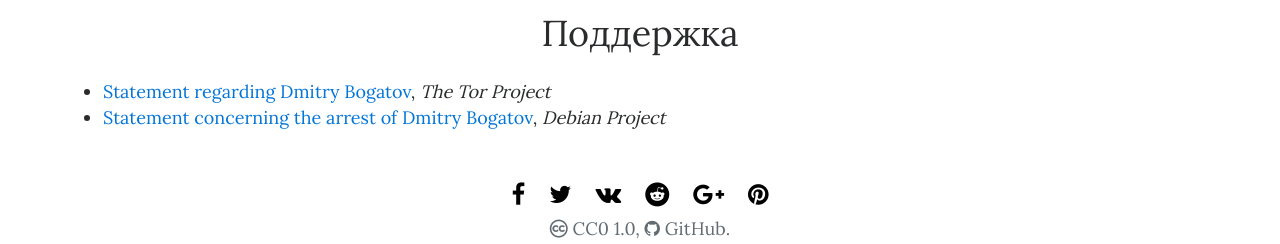
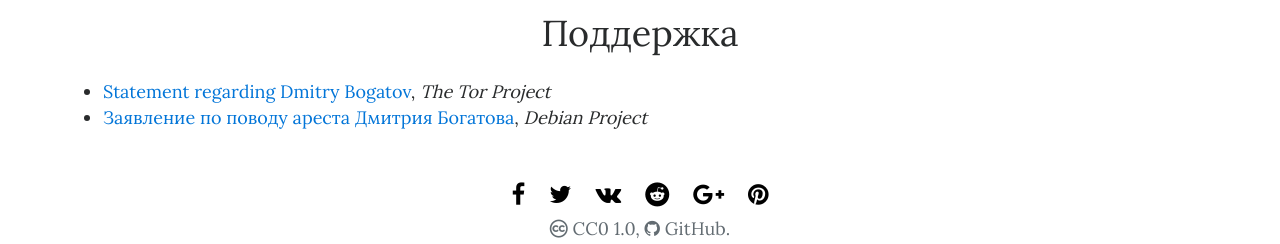
Before and after one commit to komachi/freebogatov.xyz, a Jekyll site: the page built from index.html, in a window 1280 px wide and 900 px high, scrolled down 2236 px. Shown: the part 633-877 px from the top of the window. Built offline with Jekyll 4.4.1, drawn with Linux system fonts in a browser that asks for light colours.

Commit message:
ru: Fix link to Debian statement (use Russian version instead of English one).
Signed-off-by: Alexander GQ Gerasiov <gq@cs.msu.su>

```diff
--- a/index.html
+++ b/index.html
@@ -73,5 +73,5 @@
 <h2>Поддержка</h2>
 <ul>
   <li><a href="https://blog.torproject.org/blog/statement-regarding-dmitry-bogatov" target="_blank">Statement regarding Dmitry Bogatov</a>, <i>The Tor Project</i></li>
-  <li><a href="https://www.debian.org/News/2017/20170417.en.html" target="_blank">Statement concerning the arrest of Dmitry Bogatov</a>, <i>Debian Project</i></li>
+  <li><a href="https://www.debian.org/News/2017/20170417.ru.html" target="_blank">Заявление по поводу ареста Дмитрия Богатова</a>, <i>Debian Project</i></li>
 </ul>
```
